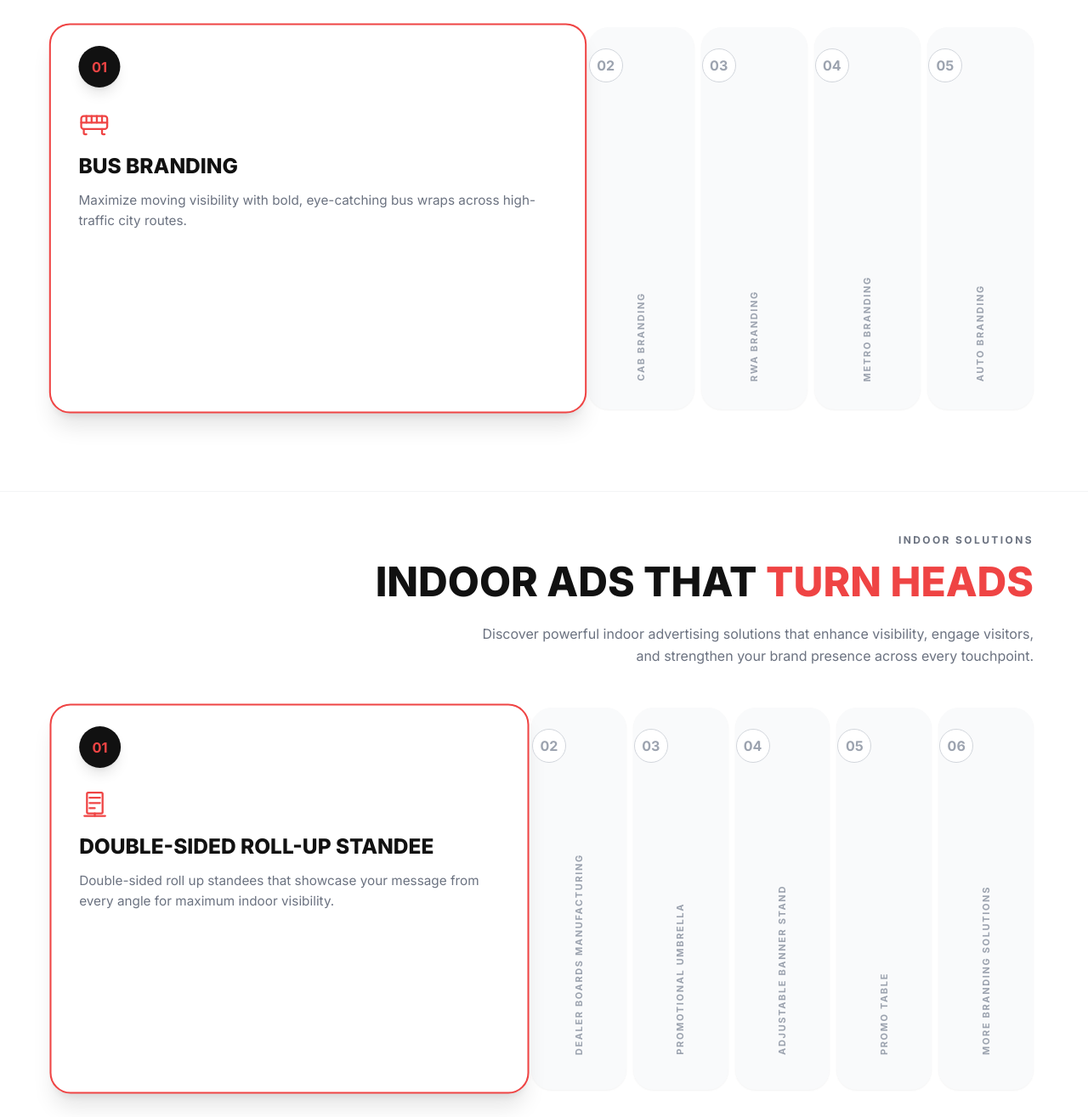
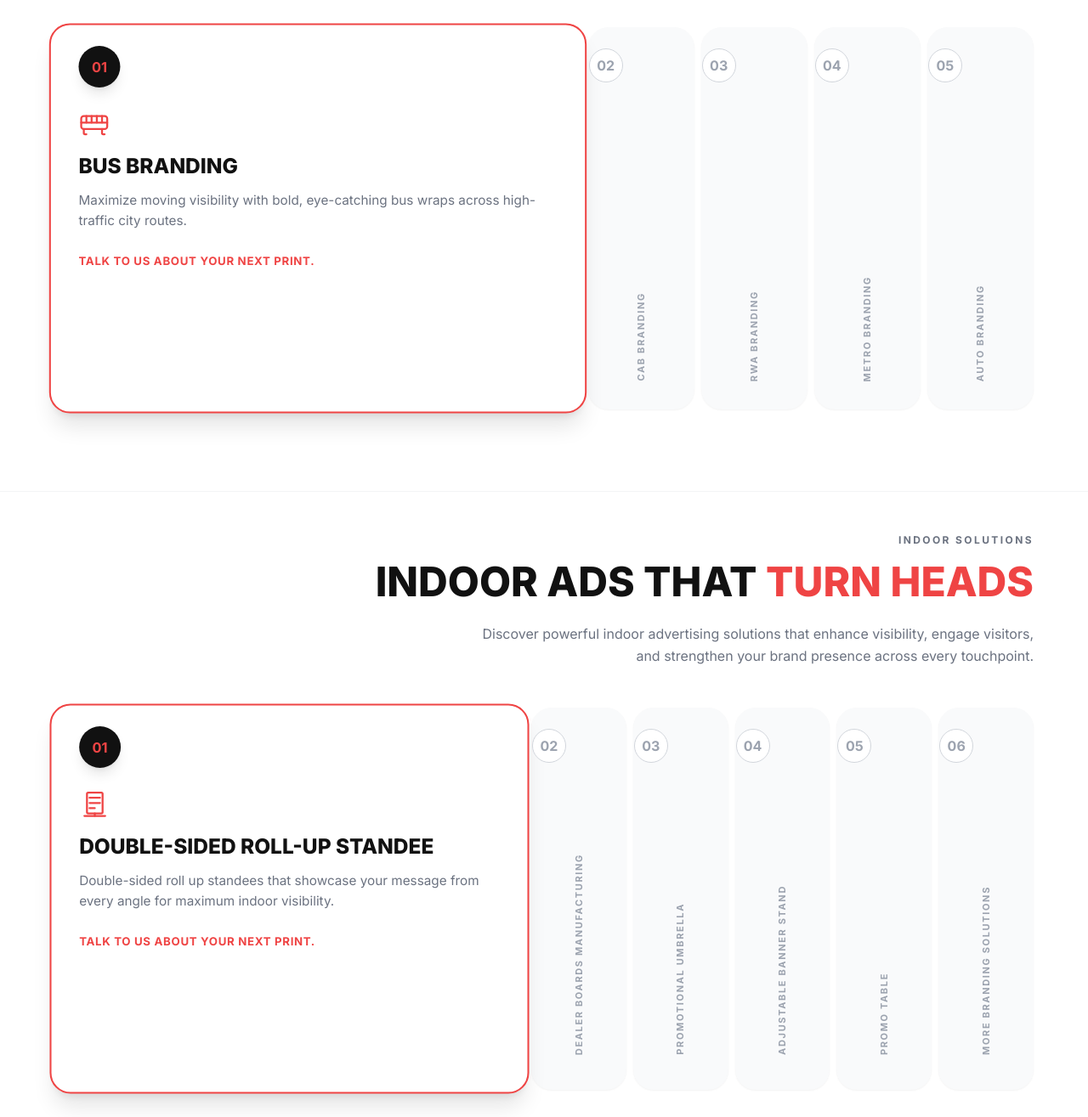
Before and after one commit to webenquiry11-svg/media-factory, a Next.js app in the folder frontend/: page / in a window 1280 px wide. Shown: the part 1081-2396 px from the top of the page at 85% size. Built offline with nearby package versions, Linux system fonts and the light colour scheme.

Commit message:
Fix nested frontend folder

```diff
--- a/frontend/components/sections/service.tsx
+++ b/frontend/components/sections/service.tsx
@@ -219,6 +219,9 @@ const OutdoorServices = () => {
                     <p className="text-gray-500 text-sm sm:text-[15px] leading-relaxed mb-4 lg:mb-6 pl-14 lg:pl-0">
                       {step.description}
                     </p>
+                    <a href="#contact" className="text-red-500 font-bold text-[13px] uppercase tracking-wider hover:text-[#111] transition-colors pl-14 lg:pl-0 mb-2 block">
+                      Talk to us about your next print.
+                    </a>
                   </div>
                 ) : (
                   // === INACTIVE STATE (DESKTOP ONLY) ===
@@ -352,6 +355,9 @@ const IndoorServices = () => {
                         <p className="text-gray-500 text-sm sm:text-[15px] leading-relaxed mb-4 lg:mb-6 pl-14 lg:pl-0">
                         {step.description}
                         </p>
+                        <a href="#contact" className="text-red-500 font-bold text-[13px] uppercase tracking-wider hover:text-[#111] transition-colors pl-14 lg:pl-0 mb-2 block">
+                          Talk to us about your next print.
+                        </a>
                     </div>
                     ) : (
                     // Inactive Content (Vertical Text - Desktop Only)
```
